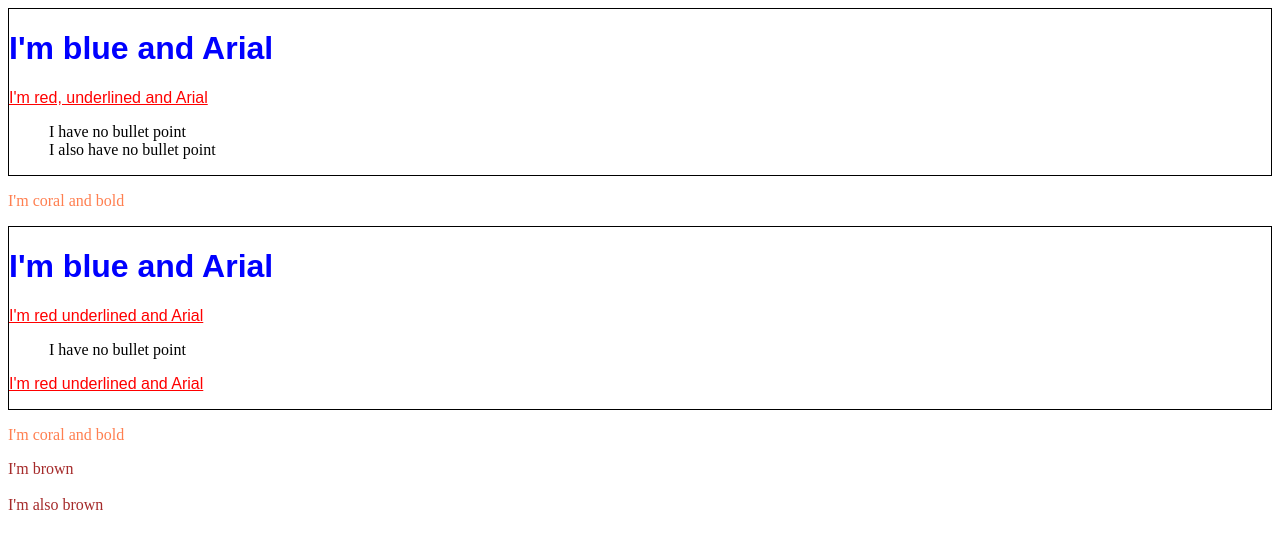
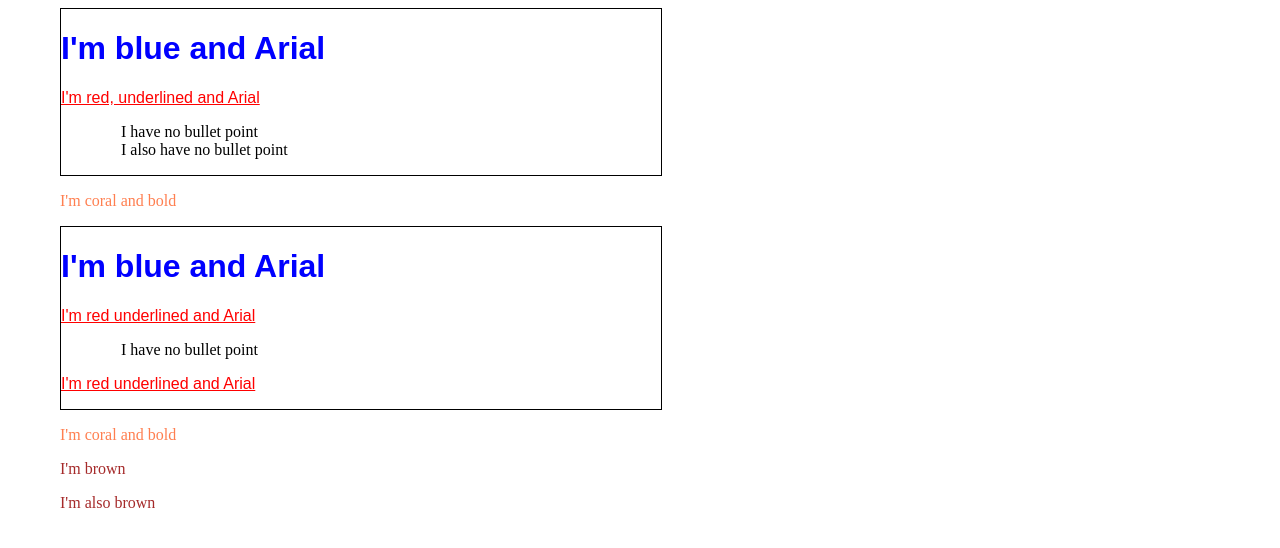
Before and after one commit to TPincher/nology-challenges-ThomasPincher, a plain HTML site: page combinatorschallenge1.html in a window 1280 px wide. Drawn offline with Linux system fonts and the light colour scheme.

```diff
--- a/combchal1.css
+++ b/combchal1.css
@@ -1,25 +1,31 @@
 * {
     color: brown;
+    margin-left: 20px;
 }
 
 h1 {
     color: blue;
     font-family: Arial, Helvetica, sans-serif;
+    margin-left:0px
 }
 
 h1 ~ p {
     text-decoration: underline;
     color: red;
     font-family: Arial, Helvetica, sans-serif;
+    margin-left:0px
 }
 
 div {
     border: 1px solid black;
+    width: 600px;
+    padding-left: 0px;
 }
 
 ul > li {
     list-style-type: none;
     color: black;
+    margin-left:0px
 }
 
 div + p {
--- a/combchal2.css
+++ b/combchal2.css
@@ -6,7 +6,7 @@
     font-style: italic;
 }
 
-h1 + p + p
+h1 + p + p,
 h1 + p + p + p {
     color: grey;
 }
--- a/combinatorschallenge1.html
+++ b/combinatorschallenge1.html
@@ -27,10 +27,8 @@
         <p>I'm red underlined and Arial</p>
     </div>
     <p>I'm coral and bold</p>
-    I'm brown
-    <br>
-    <br>
-    I'm also brown
+    <p>I'm brown</p>
+    <p>I'm also brown</p>
 </body>
 
 </html>
```
